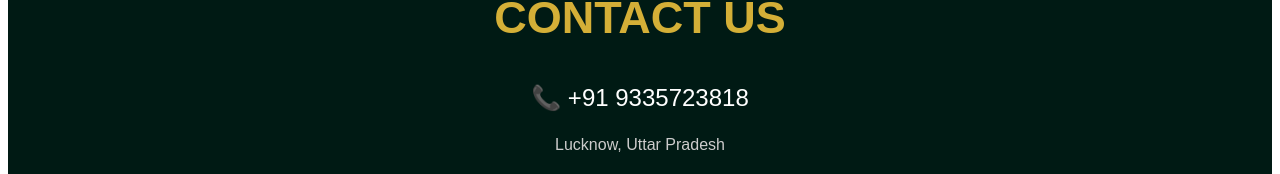
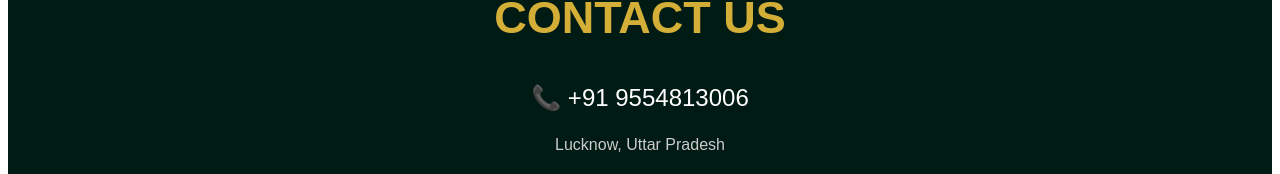
Before and after one commit to ssgenpower9554-creator/ss-genpower, a React (Vite) app: page / in a window 1280 px wide. Shown: the part 1983-2157 px from the top of the page. Built offline with nearby package versions, Linux system fonts and the light colour scheme.

Commit message:
Update App.jsx

```diff
--- a/src/App.jsx
+++ b/src/App.jsx
@@ -8,6 +8,7 @@ import Login from "./admin/Login";
 import Dashboard from "./admin/Dashboard";
 import Gallery from "./admin/Gallery";
 import ContactForm from "./components/ContactForm";
+import Products from "./admin/Products";
 
 function Home() {
 
@@ -206,7 +207,7 @@ function Home() {
         <p style={{
           fontSize:"24px"
         }}>
-          📞 +91 9335723818
+          📞 +91 9554813006
         </p>
 
         <p style={{
@@ -320,6 +321,11 @@ export default function App() {
         />
 
         <Route
+  path="/admin/products"
+  element={<Products />}
+/>
+
+        <Route
           path="/admin/gallery"
           element={<Gallery />}
         />
```
